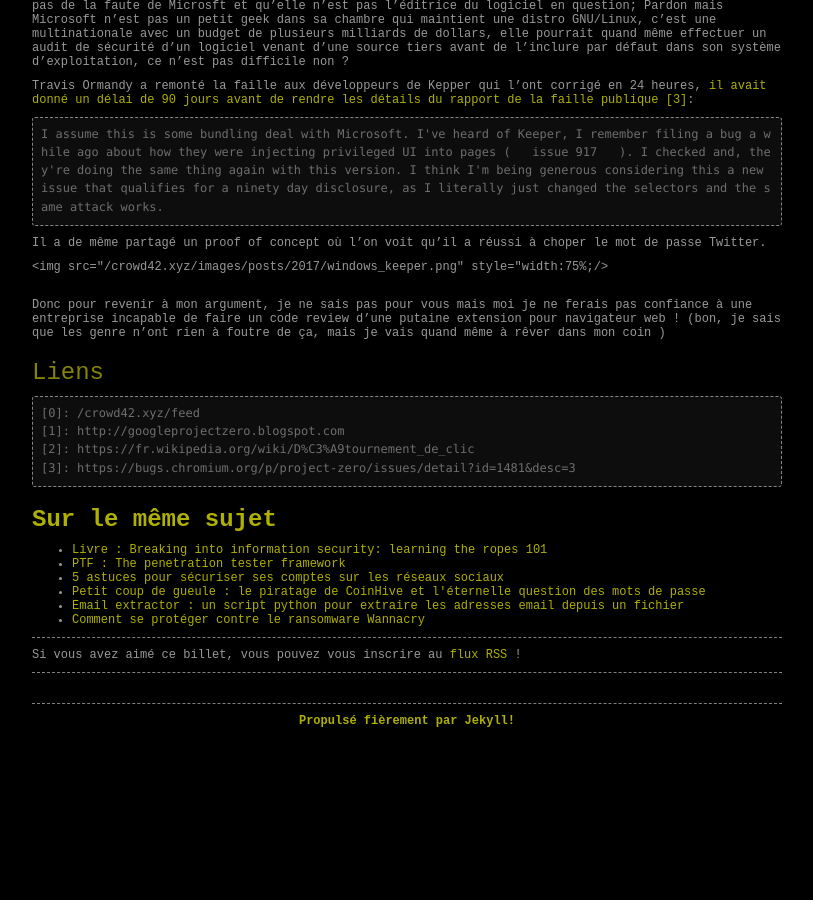
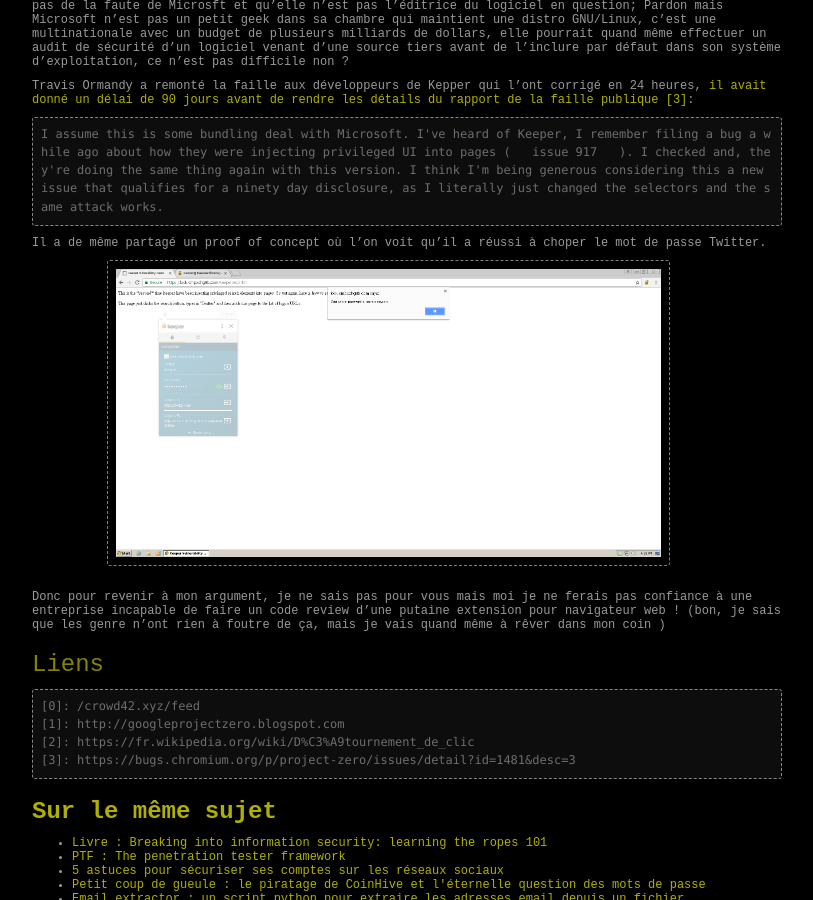
Before and after one commit to crowd42/crowd42.xyz, a Jekyll site: the page built from _posts/2017/2017-12-21-gg-microsft.md, in a window 1280 px wide and 900 px high, scrolled down 632 px. Shown: the whole window, without its empty margins (233-1046 px from the left). Built offline with Jekyll 4.4.1, drawn with Linux system fonts in a browser that asks for light colours; comment, search, counter and statistics services are not loaded; before the commit the page ends 1375 px from its top, so only the background shows below that.

Commit message:
update post

```diff
--- a/_posts/2017/2017-12-21-gg-microsft.md
+++ b/_posts/2017/2017-12-21-gg-microsft.md
@@ -33,7 +33,7 @@
 Il a de même partagé un proof of concept où l'on voit qu'il a réussi à choper le mot de passe Twitter.
 
 <div>
-	<img src="{{ site.baseurl }}/images/posts/2017/windows_keeper.png" style="width:75%;/>
+	<img src="{{ site.baseurl }}/images/posts/2017/windows_keeper.png" style="width:75%;"/>
 </div>
 <br />
 
```
